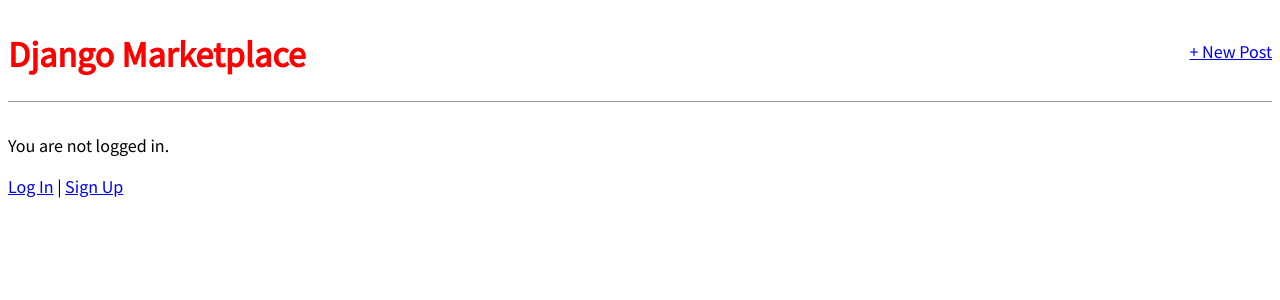
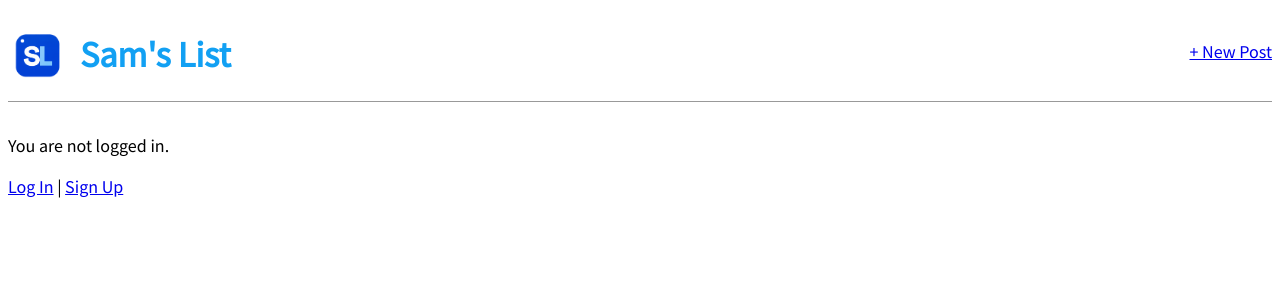
Before and after one commit to samuelpenney/SamsList, a Django app: page / in a window 1280 px wide. Shown: the top 300 px of the page. Run offline with Django 5.2, Linux system fonts and the light colour scheme; data that the repository does not hold is empty.

Commit message:
logo addition

```diff
--- a/DjangoProject/templates/base.html
+++ b/DjangoProject/templates/base.html
@@ -1,7 +1,7 @@
 {% load static %}
 <html>
 <head>
-  <title>Django Marketplace</title>
+  <title>Sam's List</title>
   <link href="https://fonts.googleapis.com/css?family=Source+Sans+Pro:400" rel="stylesheet">
   <link href="{% static 'css/base.css' %}" rel="stylesheet">
 </head>
@@ -10,7 +10,8 @@
   <div>
     <header>
       <div class="nav-left">
-        <h1><a href="{% url 'home' %}">Django Marketplace</a></h1>
+        <img src="{% static '/images/slogo.png' %}" alt="SL Logo" width="60">
+        <h1><a href="{% url 'home' %}">Sam's List</a></h1>
       </div>
       <div class="nav-right">
         <a href="{% url 'post_new' %}">+ New Post</a>
--- a/static/css/base.css
+++ b/static/css/base.css
@@ -8,11 +8,14 @@ header {
     display: flex;
 }
 header h1 a {
-    color: red;
+    color: rgb(18, 160, 243);
     text-decoration: none;
 }
 .nav-left {
     margin-right: auto;
+    display: flex;
+    align-items: center;
+    gap: 0.75rem;
 }
 .nav-right {
     display: flex;
```
Also changed, not shown: MainApp/models.py (line endings or trailing spaces), static/images/slogo.png (added).
